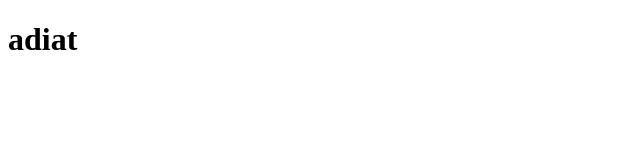
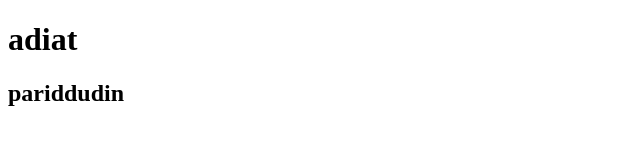
Before and after one commit to Ahkdiyat/web-unbin-kelas-a, a plain HTML site: page adiat.html in a window 1280 px wide. Shown: the whole page, without its empty margins (0-640 px from the left). Drawn offline with Linux system fonts and the light colour scheme.

Commit message:
saya menabahkan adiat
adiat.html sudah saya tambahkan dan fungsi adalah...

```diff
--- a/adiat.html
+++ b/adiat.html
@@ -7,5 +7,6 @@
 </head>
 <body>
     <h1>adiat</h1>
+    <h2>pariddudin</h2>
 </body>
 </html>
```
